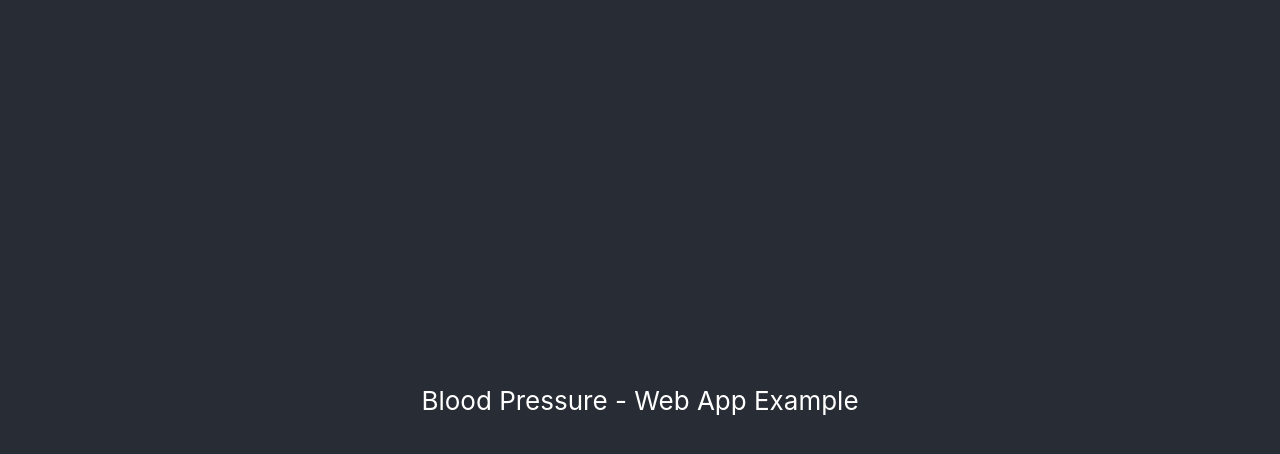
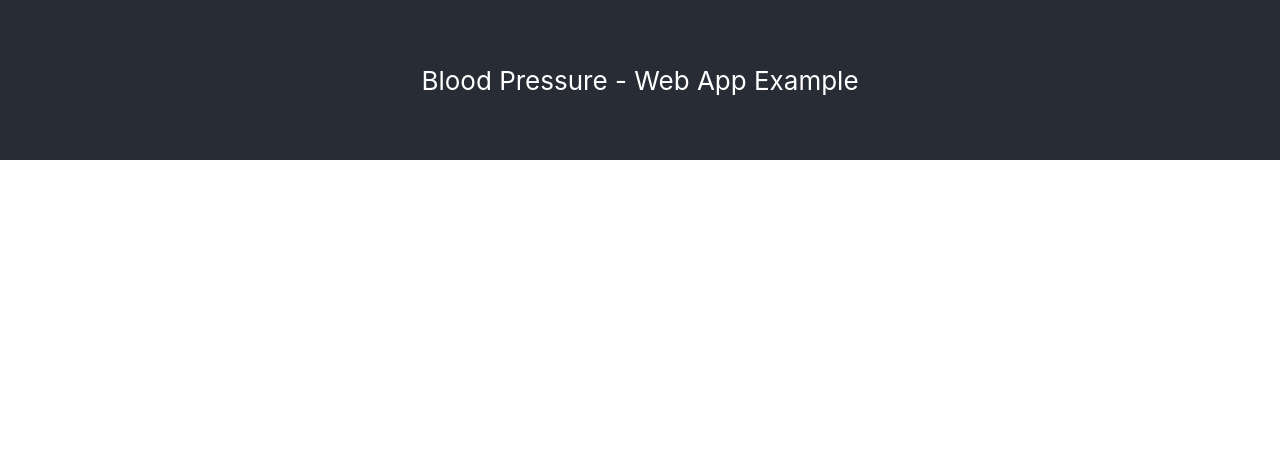
Before and after one commit to ontoadaptive/ids406-fall2020-team1, a React (Create React App) app in the folder bp-web-app/: page / in a window 1280 px wide. Shown: the top 454 px of the page. Built offline with nearby package versions, Linux system fonts and the light colour scheme.

Commit message:
Remove un-used css properties

```diff
--- a/bp-web-app/src/App.css
+++ b/bp-web-app/src/App.css
@@ -2,20 +2,9 @@
   text-align: center;
 }
 
-.App-logo {
-  height: 40vmin;
-  pointer-events: none;
-}
-
-@media (prefers-reduced-motion: no-preference) {
-  .App-logo {
-    animation: App-logo-spin infinite 20s linear;
-  }
-}
-
 .App-header {
   background-color: #282c34;
-  min-height: 100vh;
+  min-height: 20vh;
   display: flex;
   flex-direction: column;
   align-items: center;
@@ -27,12 +16,3 @@
 .App-link {
   color: #61dafb;
 }
-
-@keyframes App-logo-spin {
-  from {
-    transform: rotate(0deg);
-  }
-  to {
-    transform: rotate(360deg);
-  }
-}
```
